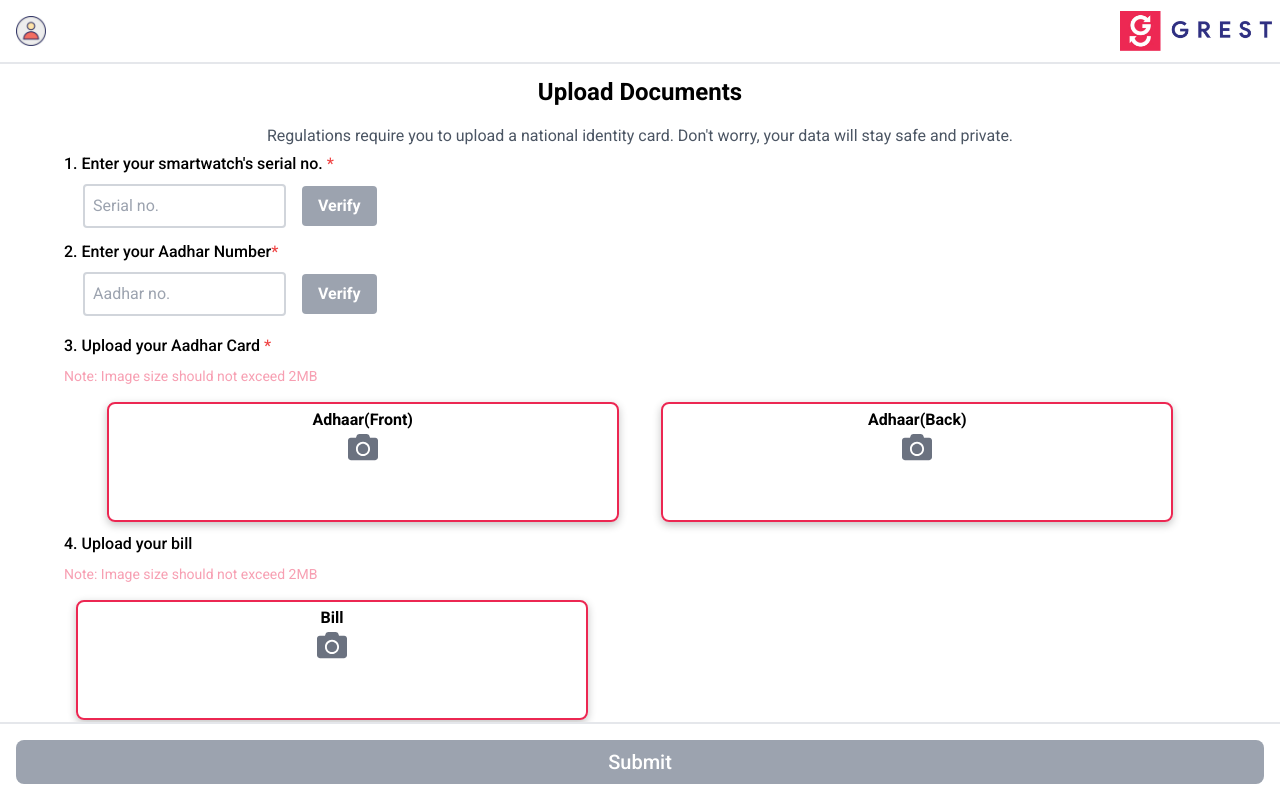
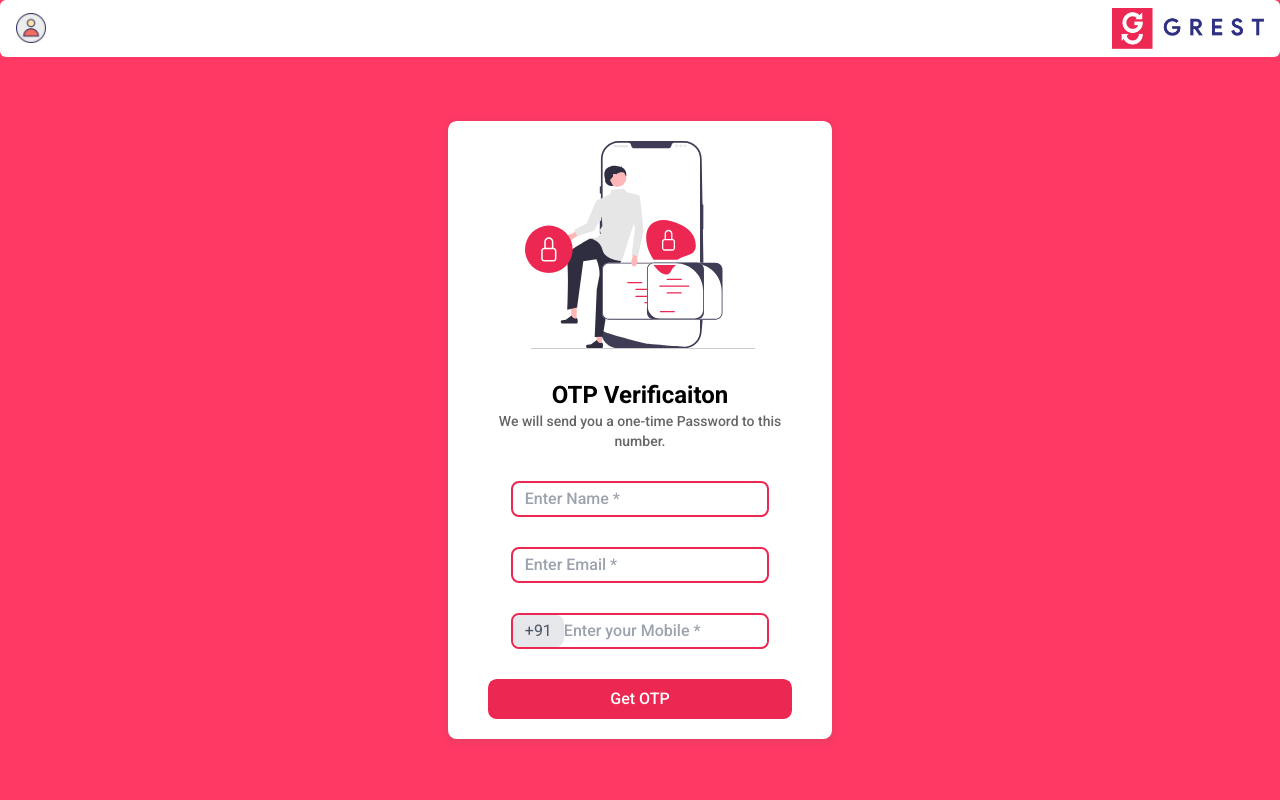
Before and after one commit to Nikhil321singh/C2b_Test, a React (Vite) app: page /inputnumber in a window 1280 px wide. Built offline with nearby package versions, Linux system fonts and the light colour scheme; no server answers.

Commit message:
fixed  minor bugs

```diff
--- a/src/components/ContOTP/ContOTP.jsx
+++ b/src/components/ContOTP/ContOTP.jsx
@@ -41,16 +41,35 @@ const ContOTP = ({ setContinueOTPOpen }) => {
     setOtpBoxOpen(!otpBoxOpen);
   };
   const onSignupDup = () => {
-    if (!isFormComplete) {
-      setErrMsg("Please Fill All Details");
+    const emailRegex = /^[^\s@]+@[^\s@]+\.[^\s@]+$/;
+    if(otpData.name.length < 3){
+      setErrMsg("Name: (Size Must Be >= 3)");
       return;
     }
+
+    if (otpData.email.length < 5) {
+      setErrMsg("Email: (Size Must Be >= 5)");
+      return;
+    } else if (!emailRegex.test(otpData.email)) {
+      setErrMsg("Invalid Email Format");
+      return;
+    }
+
+    if(otpData.phone.length !== 10){
+      setErrMsg("Mobile: (Must have 10 Digits)");
+      return;
+    }
+    setErrMsg("");
     setLoading(true);
     const formatPh = "+" + ph;
     console.log(formatPh);
     setLoading(false);
     setOtpBoxOpen(true);
     setDisableResend(true);
+    setOtpData({
+      ...otpData,
+      phone: ph,
+    });
   };
   const resendOTPDup = () => {
     setDisableResend(true);
@@ -119,8 +138,8 @@ const ContOTP = ({ setContinueOTPOpen }) => {
               </span>
             </div>
           ) : (
-            <span className="flex flex-col items-center justify-center text-sm font-medium opacity-60">
-              We will send you a one-time Password to this number.
+            <span className={`flex flex-col items-center justify-center text-sm font-medium ${errMsg ? "text-red-500" : "opacity-60"} min-h-[40px]`}>
+              {errMsg ? errMsg : "We will send you a one-time Password to this number."}
             </span>
           )}
         </div>
@@ -232,13 +251,6 @@ const OTPComp = ({
         </div>
       ) : (
         <div className={`${styles.form_fields_wrap}`}>
-          {errMsg && (
-            <div className="flex items-center justify-center my-0 py-0 mx-auto">
-              <p className="text-[#EC2752] text-sm p-0 m-0">
-                {errMsg}
-              </p>
-            </div>
-          )}
           <div>
             <input
               id="name"
--- a/src/components/OrderQuoteCreated/OrderQuoteCreated.jsx
+++ b/src/components/OrderQuoteCreated/OrderQuoteCreated.jsx
@@ -140,9 +140,11 @@ const OrderQuoteCreated = ({ orderType, daysfilters, head }) => {
       <div className="flex flex-col gap-4 mt-4">
         {data.map((item, index) => (
           <OrdersCard
+            key={index}
             itemData={item}
             title={orderType === "quoteData" ? "Quote Saved" : "Order Saved"}
             customerName={item.lead?.name}
+            customerEmail={item.lead?.emailId}
             customerMobile={item.lead?.phoneNumber}
             deviceName={item.lead?.model?.name}
             savedBy={item.user?.name}
--- a/src/components/QuoteModal/QuoteModal.jsx
+++ b/src/components/QuoteModal/QuoteModal.jsx
@@ -231,7 +231,7 @@ const OTPCOmp = ({
                 <p className="text-xl font-medium">Save Quote</p>
                 {errMsg && (
                   <div className="flex items-center justify-center my-0 py-0">
-                    <p className="text-[#8080FF] text-sm h-[20px] p-0 m-0">
+                    <p className="text-[#ec275271] text-sm h-[20px] p-0 m-0">
                       {errMsg}
                     </p>
                   </div>
--- a/src/pages/InputNumber.jsx
+++ b/src/pages/InputNumber.jsx
@@ -4,8 +4,9 @@ import useUserProfile from "../utils/useUserProfile";
 import Price from "./Price";
 import axios from "axios";
 import OTPpage from "./OTP_page";
-import { useDispatch } from "react-redux";
+import { useDispatch, useSelector } from "react-redux";
 import { setResponseData } from "../store/slices/responseSlice";
+
 const InputNumber = () => {
   const token = sessionStorage.getItem("authToken");
   const id = JSON.parse(localStorage.getItem("dataModel"));
@@ -16,53 +17,11 @@ const InputNumber = () => {
   const profile = useUserProfile();
   const [change, setChange] = useState(false);
   const isInitialMount = useRef(true);
-  const otpVerified = true;
+  let otpVerification = useSelector((state) => state.otpVerification);
+  console.log(otpVerification.otpVerified);
+  const otpVerified = false;
 
-  useEffect(() => {
-    const fetchData = async () => {
-      if (isInitialMount.current) {
-        isInitialMount.current = false;
-      } else {
-        try {
-          const data = {
-            QNA: filteredAnswers,
-            phoneNumber: number,
-            modelId: id?.models?._id,
-            storage: id?.models?.config?.storage,
-            ram: id?.models?.config?.RAM,
-            name: profile.name,
-          };
-          const response = await axios.post(
-            `${
-              import.meta.env.VITE_REACT_APP_ENDPOINT
-            }/api/questionnaires/calculatePrice`,
-            data,
-            {
-              headers: {
-                Authorization: `${token}`,
-              },
-            }
-          );
-          console.log("submit data", response.data);
-          setSubmitData(response.data.data);
-
-          sessionStorage.setItem("LeadId", response.data.data.id);
-          sessionStorage.setItem("phoneNumber", number);
-          sessionStorage.setItem(
-            "responsedatadata",
-            JSON.stringify({...response.data.data, bonus: 0})
-          );
-          dispatch(setResponseData({...response.data.data, bonus: 0}));
-        } catch (err) {
-          console.error(err);
-        }
-      }
-    };
-
-    fetchData();
-  }, [change, dispatch]);
-
-  return otpVerified ? (
+  return otpVerification.otpVerified ? (
     <Price submitdata={submitdata} userToken={token} />
   ) : (
     <>
--- a/src/pages/OTP_page.jsx
+++ b/src/pages/OTP_page.jsx
@@ -1,173 +1,243 @@
+import React, { useState, useEffect } from "react";
+import styles from "../components/ContOTP/ContOTP.module.css";
+import optImg from "../assets/otpLogo.svg";
+import OtpInput from "otp-input-react";
 import { useNavigate } from "react-router-dom";
-import downArrow from "../assets/down.png";
-import { useEffect, useState } from "react";
-import { BsFillShieldLockFill, BsTelephoneFill } from "react-icons/bs";
-import PhoneInput from "react-phone-input-2";
-import OtpInput from "otp-input-react";
-import { RecaptchaVerifier, signInWithPhoneNumber } from "firebase/auth";
-import { auth } from "../firebase";
-import { CgSpinner } from "react-icons/cg";
+import { useDispatch, useSelector } from "react-redux";
+import { setOtpVerified } from "../store/slices/otpSlice";
+import LoadingSpinner from "../components/LoadingSpinner";
+import { MdEdit } from "react-icons/md";
+import ProfileBox from "../components/ProfileBox/ProfileBox";
 import Grest_Logo from "../assets/Grest_Logo.jpg";
-import { setOtpVerified } from "../store/slices/otpSlice";
-import { useDispatch } from "react-redux";
+import { setLeadOTPData } from "../store/slices/responseSlice";
 
 function OTPpage({ setChange, change, setNumber }) {
+  const initVal = useSelector( state => state.responseData);
   const navigate = useNavigate();
-  const [showOTP, setShowOTP] = useState(false);
-  const [ph, setPh] = useState("");
+  const [ph, setPh] = useState(initVal.phone);
+  const [otpBoxOpen, setOtpBoxOpen] = useState(false);
+  const [otp, setOtp] = useState("");
   const [loading, setLoading] = useState(false);
-  const [checkboxSelected, setCheckboxSelected] = useState(false);
-  const [otp, setOtp] = useState("");
   const dispatch = useDispatch();
   const [timer, setTimer] = useState(30);
   const [disableResend, setDisableResend] = useState(false);
-
-  function handleback() {
-    navigate("/deviceinfo");
+  const [otpData, setOtpData] = useState({
+    name: initVal.name,
+    email: initVal.email,
+    phone: initVal.phone,
+  });
+  //const isFormComplete = otpData.name && otpData.email && ph;
+  const [errMsg, setErrMsg] = useState("");
+  const [firstTime, setFirstIme] = useState(true);
+  const handleChange = (e) => {
+    setOtpData({
+      ...otpData,
+      [e.target.name]: e.target.value,
+    });
+  };
+  const handleNumberEdit = () => {
+    setLoading(false);
+    setOtpBoxOpen(!otpBoxOpen);
+  };
+  const onSignupDup = () => {
+    const emailRegex = /^[^\s@]+@[^\s@]+\.[^\s@]+$/;
+    if(otpData.name.length < 3){
+      setErrMsg("Name: (Size Must Be >= 3)");
+      return;
     }
 
-  function onCaptchVerify() {
-    window.recaptchaVerifier = new RecaptchaVerifier(auth, "recaptcha", {
-      size: "invisible",
-      callback: (response) => {
-        // reCAPTCHA solved, allow signInWithPhoneNumber.
-        // ...
-      },
-    });
+    if (otpData.email.length < 5) {
+      setErrMsg("Email: (Size Must Be >= 5)");
+      return;
+    } else if (!emailRegex.test(otpData.email)) {
+      setErrMsg("Invalid Email Format");
+      return;
     }
 
-  function onSignup(event) {
+    if(otpData.phone.length !== 10){
+      setErrMsg("Mobile: (Must have 10 Digits)");
+      return;
+    }
+    setErrMsg("");
     setLoading(true);
-    onCaptchVerify();
-
-    const appVerifier = window.recaptchaVerifier;
-
     const formatPh = "+" + ph;
-
     console.log(formatPh);
-    setNumber(formatPh);
-
-    signInWithPhoneNumber(auth, formatPh, appVerifier)
-      .then((confirmationResult) => {
-        window.confirmationResult = confirmationResult;
     setLoading(false);
-        setShowOTP(true);
-        console.log("OTP sent successfully!");
-      })
-      .catch((error) => {
-        console.log(error);
-
+    setOtpBoxOpen(true);
+    setDisableResend(true);
+    setOtpData({
+      ...otpData,
+      phone: ph,
+    });
+  };
+  const resendOTPDup = () => {
+    setDisableResend(true);
+  };
+  const onOTPVerifyDup = () => {
+    setLoading(true);
+    if (otp === "123456") {
+        console.log("ho gya");
+        localStorage.setItem("otpData", JSON.stringify(otpData));
+        dispatch(setOtpVerified(true));
+        dispatch(setLeadOTPData(otpData));
+    } else {
       setLoading(false);
-      });
     }
-
-  function onOTPVerify() {
-    setLoading(true);
-    window.confirmationResult
-      .confirm(otp)
-      .then(async (res) => {
-        setLoading(false);
-        setChange(!change);
-        dispatch(setOtpVerified(true));
-      })
-      .catch((err) => {
-        console.log(err);
-        setLoading(false);
-      });
-  }
-  const handleLogoClick = () => {
-    navigate("/selectPhone");
-  };
-
-  const handleNumberEdit = () => {
-    setLoading(false);
-    setShowOTP(false);
-    setCheckboxSelected(false);
-  };
-
-  //resend otp
-
-  const resendOTP = () => {
-    // Start the countdown timer
-    setDisableResend(true);
-    onCaptchVerify();
-    const appVerifier = window.recaptchaVerifier;
-    const formatPh = "+" + ph;
-
-    // Resend the OTP without changing the loading state
-    signInWithPhoneNumber(auth, formatPh, appVerifier)
-      .then((confirmationResult) => {
-        window.confirmationResult = confirmationResult;
-        console.log("OTP resent successfully!");
-      })
-      .catch((error) => {
-        console.log(error);
-      });
   };
 
   useEffect(() => {
-    let interval;
+    let intrvl;
     if (disableResend && timer > 0) {
-      interval = setInterval(() => {
+      intrvl = setInterval(() => {
         setTimer(timer - 1);
       }, 1000);
+    } else if (timer === 0) {
+      setDisableResend(false);
     } else if (!disableResend) {
       setTimer(30);
-    } else if (timer === 0) {
-      setDisableResend(false);
     }
     return () => {
-      clearInterval(interval);
+      clearInterval(intrvl);
     };
   }, [disableResend, timer]);
 
+  useEffect(() => {
+    localStorage.setItem("otpData", JSON.stringify(otpData));
+  }, [otpData]);
+
   return (
-    <div>
-      <div className="flex items-center w-screen h-24 py-4 bg-white HEADER">
+    <div className={`${styles.contopt_page}`} style={{ zIndex: 9999 }}>
+      <div className="absolute top-4 md:top-0 bg-white flex items-center justify-between w-full pr-2 py-2 rounded-md">
+        <ProfileBox />
         <img
-          src={downArrow}
-          alt="arrow"
-          className=" h-5 md:h-8 w-12.5 transform rotate-90"
-          onClick={handleback}
-        />
-        <div className="flex items-center justify-between w-full ">
-          <span className="w-4/5 ml-4 text-xl md:text-3xl">
-            OTP Verification
-          </span>
-          <img
-            onClick={handleLogoClick}
-            className="w-36 sm:w-40"
+          onClick={() => navigate("/selectdevicetype")}
+          className="w-40"
           src={Grest_Logo}
           alt="app logo"
         />
       </div>
+      <div className={` ${styles.optbox_wrap}`}>
+        <div className={`${styles.optimg_wrap}`}>
+          <img src={optImg} />
         </div>
+        <div className={`${styles.opt_heading} `}>
+          <p className={`font-bold text-2xl`}>OTP Verificaiton</p>
+          {otpBoxOpen ? (
+            <div className={`flex ${styles.Editresponsive}`}>
+              <span className="flex flex-col items-center justify-center text-sm font-medium opacity-60">
+                OTP sent to
+              </span>
+              <span
+                className="text-sm font-medium text-left ml-[2px] text-[#EC2752] flex items-center"
+                onClick={handleNumberEdit}
+              >
+                <span className="text-sm font-medium opacity-60 text-[#000000]">
+                  {" "}
+                  +91-{ph}
+                </span>
+                <MdEdit /> Edit no.
+              </span>
+            </div>
+          ) : (
+            <span className={`flex flex-col items-center justify-center text-sm font-medium ${errMsg ? "text-red-500" : "opacity-60"} min-h-[40px]`}>
+              {errMsg ? errMsg : "We will send you a one-time Password to this number."}
+            </span>
+          )}
+        </div>
+        <OTPComp
+          otpBoxOpen={otpBoxOpen}
+          otp={otp}
+          errMsg={errMsg}
+          setOtp={setOtp}
+          otpData={otpData}
+          handleChange={handleChange}
+          ph={ph}
+          setPh={setPh}
+          setOtpData={setOtpData}
+        />
+        {otpBoxOpen && (
+          <div className={styles.resend_otp_wrap}>
+            <div className="flex flex-row gap-2  w-[300px] justify-center  text-sm font-medium">
+              <span className="opacity-60 min-w-[132px] ">
+                Didn't Receive OTP?
+              </span>
+              <button
+                className=" text-left  min-w-[100px]"
+                onClick={resendOTPDup}
+                disabled={disableResend}
+              >
+                {disableResend ? `Resend in ${timer}` : "Resend OTP"}
+              </button>
+            </div>
+          </div>
+        )}
 
-      <div className="w-[60%] md:w-[70%]  mx-auto  h-[60vh] mt-32 sm:mt-36">
-        {showOTP ? (
+        <div className={`${styles.otp_button_wrap}`}>
+          {otpBoxOpen ? (
             <>
-            <div className="p-4 mx-auto bg-white rounded-full text-[rgb(236,39,82)] w-fit">
-              <BsFillShieldLockFill size={30} color="rgb(236,39,82)" />
+              <button
+                onClick={onOTPVerifyDup}
+                className={`${loading || !otp ? "opacity-[.8]" : ""}`}
+                disabled={loading || !otp}
+              >
+                {loading && (
+                  <div className={`${styles.spinner} -ml-4`}>
+                    <LoadingSpinner />
                   </div>
-            <div className="flex flex-col items-center">
-              <label
-                htmlFor="otp"
-                className="text-xl font-bold text-center text-black m-[20px]"
+                )}
+                {loading ? (
+                  <span className="-ml-4">Loading</span>
+                ) : (
+                  <span>Verify OTP</span>
+                )}
+              </button>
+
+              <div id="recaptcha"></div>
+            </>
+          ) : (
+            <>
+              <button
+                onClick={onSignupDup}
+                className={`${loading ? "opacity-[.8]" : ""}`}
+                disabled={loading}
               >
-                Enter your OTP
-              </label>
-              <p>We've sent an OTP on your number</p>
-              <div className="">
-                <p className="text-left">
-                  Phone number: +91-{ph}{" "}
-                  <span
-                    onClick={handleNumberEdit}
-                    className="text-[#EC2752] cursor-pointer"
-                  >
-                    Edit
-                  </span>
-                </p>
+                {loading && (
+                  <div className={`${styles.spinner} -ml-4`}>
+                    <LoadingSpinner />
                   </div>
+                )}
+                {loading ? (
+                  <span className="-ml-4">Loading</span>
+                ) : (
+                  <span>Get OTP</span>
+                )}
+              </button>
+              <div id="recaptcha"></div>
+            </>
+          )}
+        </div>
+      </div>
+    </div>
+  );
+}
+
+export default OTPpage;
+
+const OTPComp = ({
+  otpBoxOpen,
+  otp,
+  setOtp,
+  otpData,
+  handleChange,
+  errMsg,
+  ph,
+  setPh,
+  setOtpData,
+}) => {
+  return (
+    <React.Fragment>
+      {otpBoxOpen ? (
+        <div className={`${styles.otp_field_wrap}`}>
           <OtpInput
             value={otp}
             onChange={setOtp}
@@ -175,95 +245,62 @@ function OTPpage({ setChange, change, setNumber }) {
             otpType="number"
             disabled={false}
             autoFocus
-                className="m-[20px]  "
-              ></OtpInput>
-
-              <div className="my-[14px]">
-                {disableResend ? (
-                  ` OTP Sent. Resend again in ${timer} seconds`
-                ) : (
-                  <>
-                    {" "}
-                    Didn't Receive?{" "}
-                    <span
-                      className="text-[rgb(236,39,82)] cursor-pointer"
-                      onClick={resendOTP}
-                    >
-                      Resend OTP
-                    </span>{" "}
-                  </>
-                )}
-              </div>
-
-              <button
-                onClick={onOTPVerify}
-                className=" w-[40vw] flex gap-1 items-center justify-center py-2.5 text-white rounded bg-[rgb(236,39,82)] "
-              >
-                {loading && (
-                  <CgSpinner size={20} className="mt-1 animate-spin" />
-                )}
-                <span>Verify OTP</span>
-              </button>
-            </div>
-            <div id="recaptcha"></div>
-          </>
-        ) : (
-          <div className="">
-            <div className="p-4 mx-auto bg-white rounded-full text-emerald-500 w-fit">
-              <BsTelephoneFill size={30} color="rgb(236,39,82)" />
-            </div>
-            <div className="flex flex-col items-center">
-              <label
-                htmlFor=""
-                className="text-xl font-bold text-center text-black m-[20px]"
-              >
-                Verify your phone number
-              </label>
-              <PhoneInput
-                specialLabel={"Enter your phone number"}
-                country={"in"}
-                value={ph}
-                onChange={setPh}
-                inputStyle={{
-                  width: "50vw",
-                  height: "40px",
-                  borderRadius: "8px",
-                  margin: "20px 0",
-                  border: "2px solid black",
+            inputStyles={{
+              border: "2px solid #EC2752",
+              borderRadius: ".55rem",
+              outline: "none",
+              marginRight: "10px",
             }}
+            className={styles.otp_field}
           />
         </div>
-            <div className="flex flex-col items-center mx-2 mb-4">
-              <label htmlFor="terms">
+      ) : (
+        <div className={`${styles.form_fields_wrap}`}>
+          <div>
             <input
-                  onClick={() => setCheckboxSelected(!checkboxSelected)}
-                  type="checkbox"
-                  id="terms"
-                />{" "}
-                <span className="text-sm text-[12px]">
-                  I agree to the Terms and Conditions & Privacy Policy
+              id="name"
+              name="name"
+              placeholder="Enter Name *"
+              value={otpData?.name}
+              onChange={handleChange}
+              className="border-2 border-[#EC2752] py-1 rounded-lg pl-[12px]"
+            />
+          </div>
+          <div>
+            <input
+              id="email"
+              name="email"
+              type="email"
+              placeholder="Enter Email *"
+              value={otpData?.email}
+              onChange={handleChange}
+              className="border-2 border-[#EC2752] py-1 rounded-lg pl-[12px]"
+            />
+          </div>
+          <div className="w-[100%] flex flex-row">
+            <div className="flex   border-[#EC2752] rounded-lg border-2  w-[85%] flex-row justify-start">
+              <span className="px-3 py-1 text-gray-600 bg-gray-200 rounded-lg">
+                +91
               </span>
-              </label>
+              <input
+                type="tel"
+                id="phone"
+                value={ph}
+                maxLength="10"
+                onChange={(e) => {
+                  setPh(e.target.value);
+                  setOtpData({
+                    ...otpData,
+                    ["phone"]: e.target.value,
+                  });
+                }}
+                className=""
+                placeholder="Enter your Mobile *"
+              />
             </div>
-            <button
-              onClick={onSignup}
-              className=" w-[40vw] md:w-[30vw] mx-auto  flex gap-1 items-center justify-center py-2.5  rounded"
-              style={{
-                backgroundColor:
-                  checkboxSelected && ph ? "rgb(236,39,82)" : "#E5E5E5",
-                color: checkboxSelected && ph ? "white" : "black",
-              }}
-              disabled={!checkboxSelected && ph}
-            >
-              {loading && <CgSpinner size={20} className="mt-1 animate-spin" />}
-              <span>Send code via SMS</span>
-            </button>
-            <div id="recaptcha"></div>
+          </div>
         </div>
       )}
-      </div>
-    </div>
+    </React.Fragment>
   );
-}
-
-export default OTPpage;
+};
--- a/src/pages/OrdersCompleted/OrdersCompleted.jsx
+++ b/src/pages/OrdersCompleted/OrdersCompleted.jsx
@@ -114,8 +114,9 @@ const OrdersCompleted = ({ daysfilters, head }) => {
           <OrdersCard
             key={index}
             itemData={item}
-            title={"Orders Completed"}
+            title={"Order Completed"}
             customerName={item?.name}
+            customerEmail={item.lead?.emailId}
             customerMobile={item?.phoneNumber}
             deviceName={item?.model?.name}
             savedBy={item.user?.name}
--- a/src/pages/Price.jsx
+++ b/src/pages/Price.jsx
@@ -339,7 +339,7 @@ const AadharNumberField = ({ aadharNumber, setAadharNumber }) => {
         />
         <button
           className={`px-4 py-2 font-bold text-white rounded ${
-            !error ? "bg-[#4900A8]" : "bg-gray-400 cursor-not-allowed"
+            !error ? "bg-[#EC2752]" : "bg-gray-400 cursor-not-allowed"
           }`}
           onClick={handleVerify}
           disabled={!!error}
@@ -347,7 +347,7 @@ const AadharNumberField = ({ aadharNumber, setAadharNumber }) => {
           Verify
         </button>
       </div>
-      {error && <p className="text-[#8080FF] mt-2 text-sm">{error}</p>}
+      {error && <p className="text-[#ec275271] mt-2 text-sm">{error}</p>}
     </div>
   );
 };
--- a/src/pages/SpecialOffers.jsx
+++ b/src/pages/SpecialOffers.jsx
@@ -100,6 +100,10 @@ const SpecialOffers = () => {
   const leadId = sessionStorage.getItem("LeadId");
   const navigate = useNavigate();
 
+  useEffect(() => {
+    dispatch(setOtpVerified(false));
+  }, []);
+
   const handleViewSummary = () => {
     const bonus = Number(phonePrice) - Number(Price);
     setExtraBonus(bonus);
@@ -154,7 +158,6 @@ const SpecialOffers = () => {
         sessionStorage.setItem("disableBtn", JSON.stringify(false));
         sessionStorage.setItem("myMessageKey", "");
       }, 30000);
-      dispatch(setOtpVerified(false));
     } else {
       console.log("clicked");
     }
```
Also changed, not shown: src/components/OrdersCard/OrdersCard.jsx (+8 -6 lines). Lines whose indentation alone changed are shown as unchanged.
